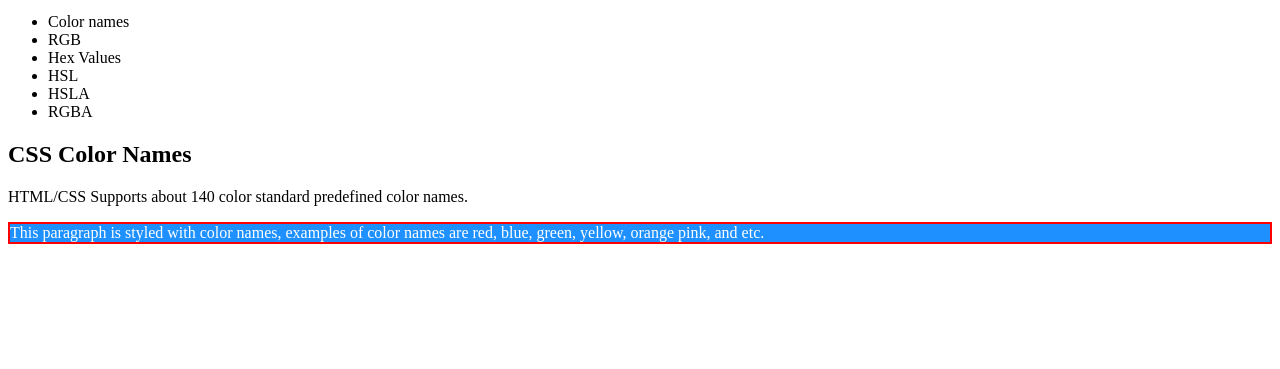
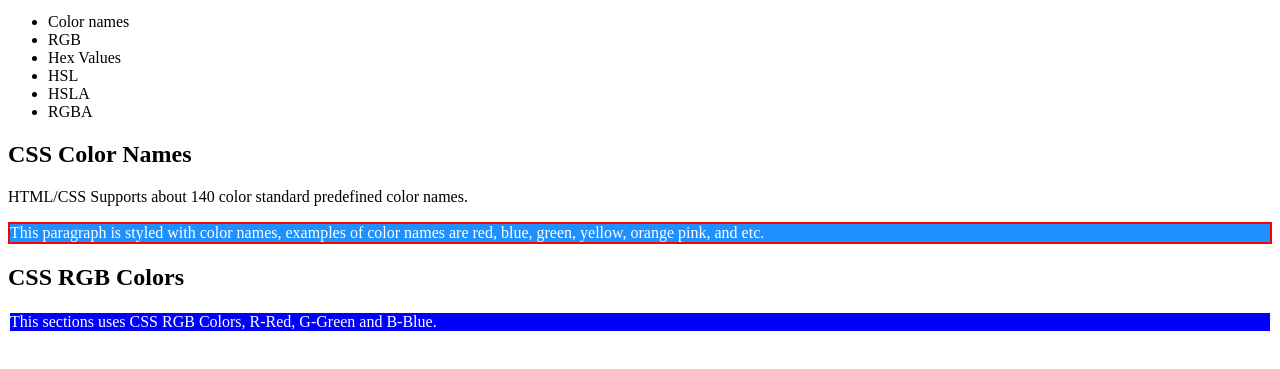
Before and after one commit to zadvajr/yt3_css_code_practice, a plain HTML site: page css_colors/index.html in a window 1280 px wide. Shown: the part 101-470 px from the top of the page. Drawn offline with Linux system fonts and the light colour scheme.

Commit message:
css rgb colors

```diff
--- a/css_colors/index.html
+++ b/css_colors/index.html
@@ -21,5 +21,7 @@
     <p>HTML/CSS Supports about 140 color standard predefined color names.</p>
     <p id="style-1">This paragraph is styled with color names, examples of color names are red, blue, green, yellow, orange pink, and etc.</p>
 
+    <h2>CSS RGB Colors</h2>
+    <p class="style-2">This sections uses CSS RGB Colors, R-Red, G-Green and B-Blue.</p>
 </body>
 </html>
--- a/css_colors/styles.css
+++ b/css_colors/styles.css
@@ -7,4 +7,9 @@
     border: 2px solid red;
 }
 
-/*  */
+/* CSS RGB Colors */
+.style-2 {
+    color: rgb(255, 255, 255); /* white text color added*/
+    background-color: rgb(0, 0, 255);
+    border: 2px solid rgb(255, 255, 255);
+}
```
